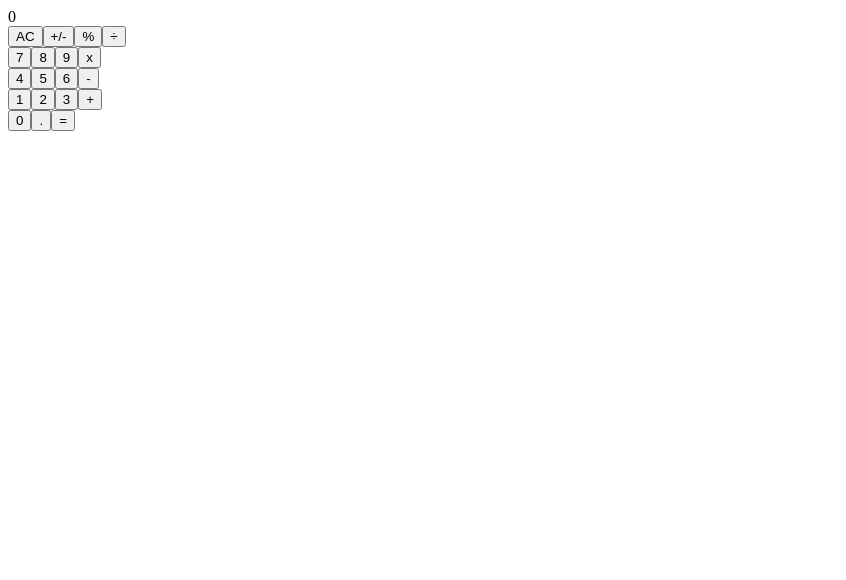
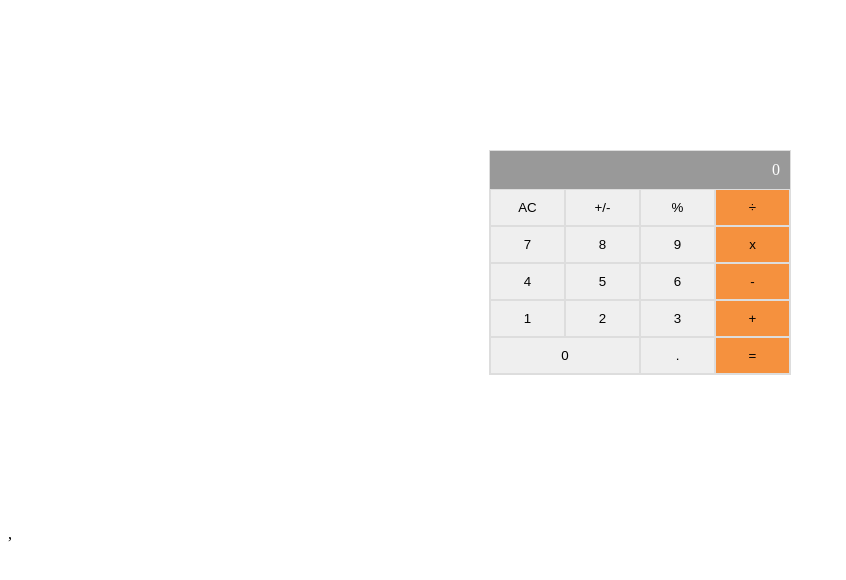
Before and after one commit to theodoku/maths-magicians, a React (Create React App) app: page / in a window 1280 px wide. Shown: the top 580 px of the page, without its empty margins (0-846 px from the left). Built offline with nearby package versions, Linux system fonts and the light colour scheme.

Commit message:
added Button.css, Calculator.css, modified index.js and Calculator.js

```diff
--- /dev/null
+++ b/src/button/Button.css
@@ -0,0 +1,7 @@
+button {
+  border: 1px solid #ddd;
+  cursor: pointer;
+  width: 75px;
+  outline: none;
+  padding: 10px 0;
+}
--- a/src/button/Button.js
+++ b/src/button/Button.js
@@ -1,4 +1,5 @@
 import { PropTypes } from 'prop-types';
+import './Button.css';
 
 const Button = ({ onClick, title, className }) => (
   <button type="button" onClick={onClick} className={className}>{title}</button>
--- /dev/null
+++ b/src/components/Calculator.css
@@ -0,0 +1,28 @@
+.cal-container {
+  width: 300px;
+  height: auto;
+  margin: 150px auto;
+  border: 1px solid #ddd;
+}
+
+.cal-result {
+  display: flex;
+  justify-content: flex-end;
+  overflow: auto;
+  background-color: rgb(0, 0, 0, 0.4);
+  color: #fff;
+  padding: 10px 0;
+  padding-right: 10px;
+}
+
+.btn-17 {
+  width: 150px;
+}
+
+.btn-4,
+.btn-8,
+.btn-12,
+.btn-16,
+.btn-19 {
+  background-color: #f5913e;
+}
--- a/src/components/Calculator.js
+++ b/src/components/Calculator.js
@@ -7,6 +7,7 @@ import {
   NUM_4,
 } from '../utilities/consts';
 import Button from '../button/Button';
+import './Calculator.css';
 
 export default class Calculator extends Component {
   constructor(props) {
--- a/src/index.js
+++ b/src/index.js
@@ -4,5 +4,8 @@ import App from './App';
 
 const root = ReactDOM.createRoot(document.getElementById('root'));
 root.render(
-  <App />,
+  <React.StrictMode>
+    <App />
+    ,
+  </React.StrictMode>,
 );
```
